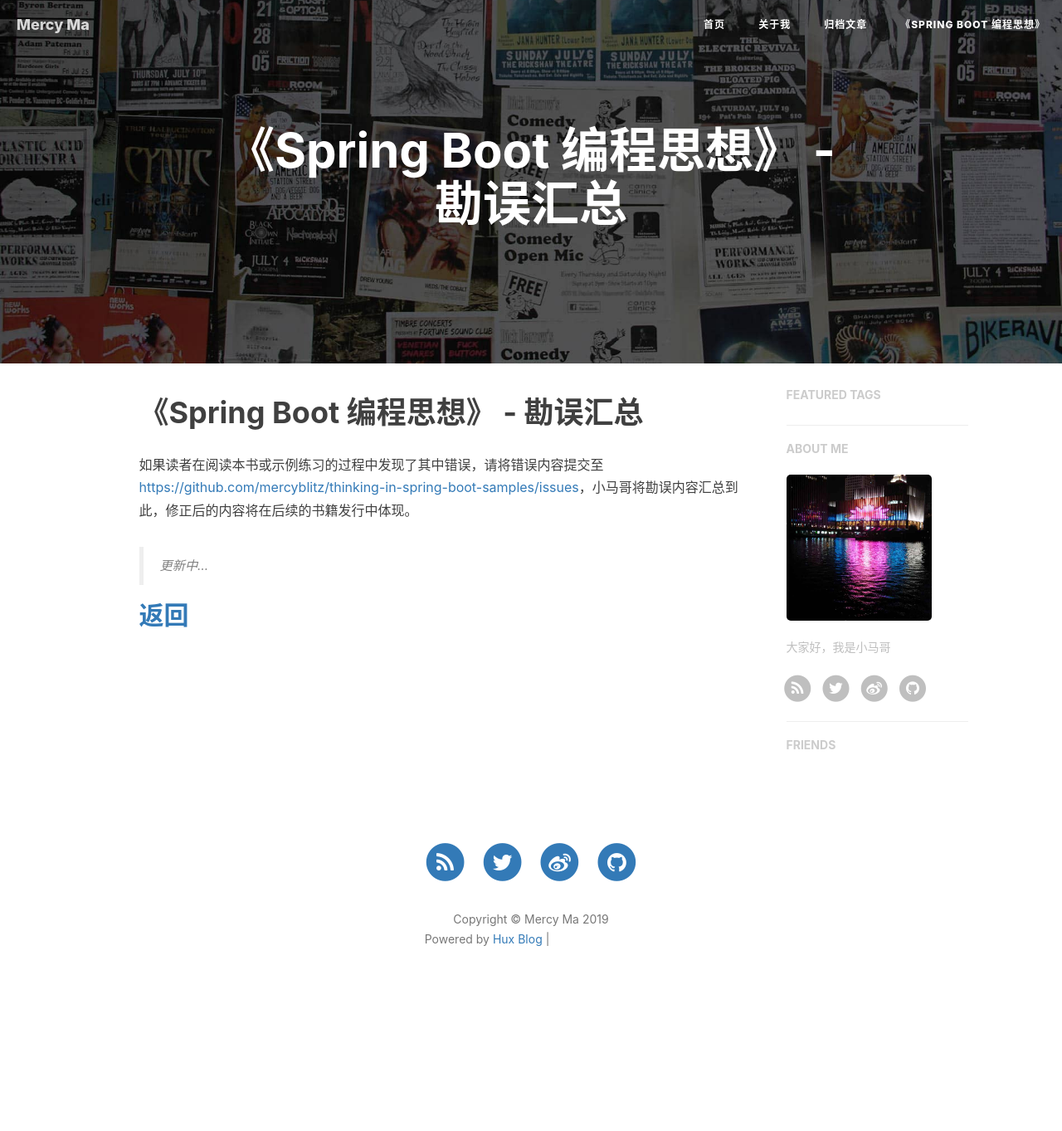
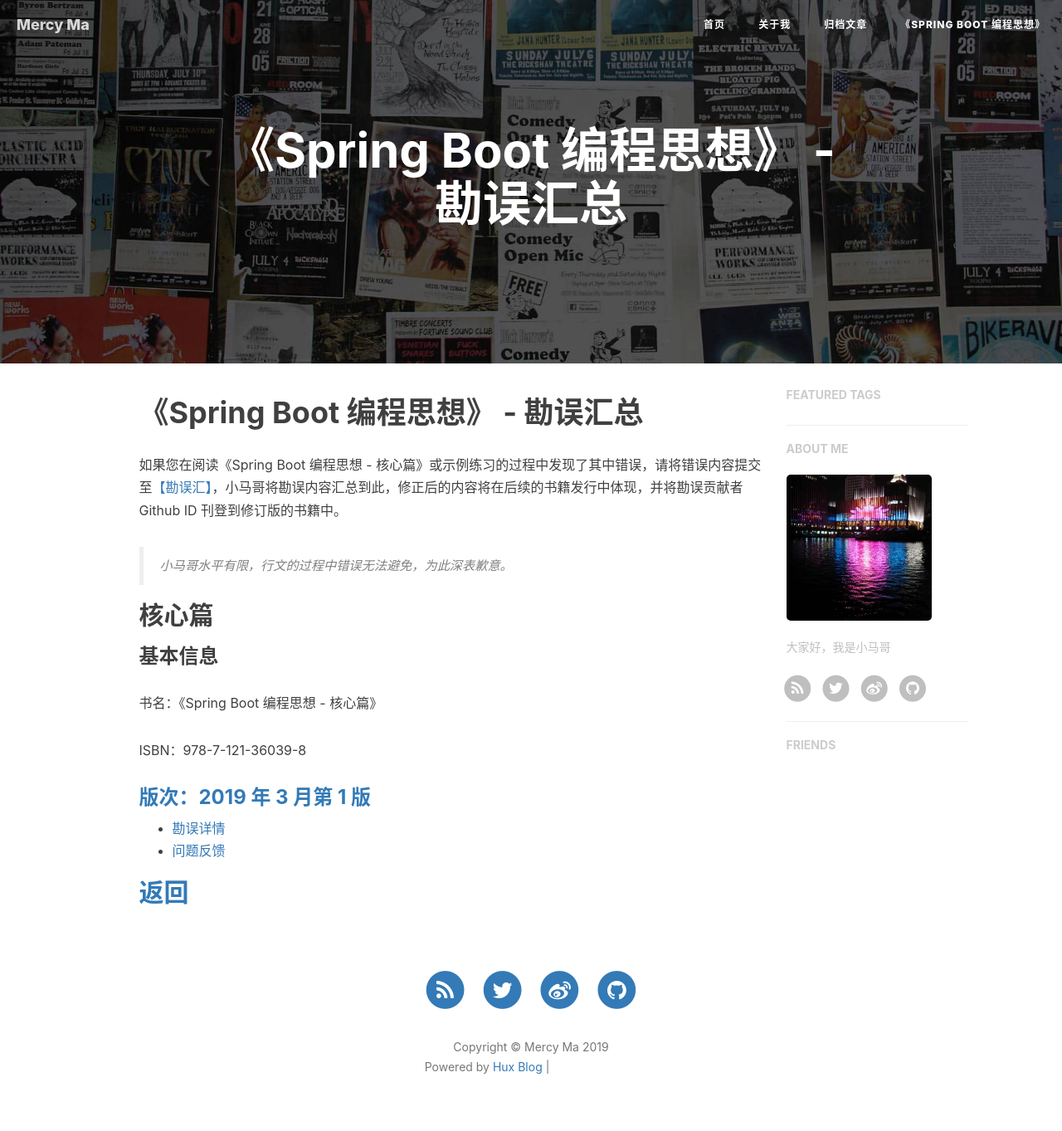
Before and after one commit to mercyblitz/mercyblitz.github.io, a Jekyll site: the page built from books/thinking-in-spring-boot/revision.md, in a window 1280 px wide. Shown: the whole page at 83% size. Built offline with Jekyll 4.4.1, drawn with Linux system fonts in a browser that asks for light colours; nearby versions of some CDN libraries; our own code applies the rules of GitHub Pages for plain Markdown files; comment, search, counter and statistics services are not loaded; before the commit the page ends 1209 px from its top, so only the background shows below that; grey boxes are pictures that could not be loaded.

Commit message:
Update revision.md

```diff
--- a/books/thinking-in-spring-boot/revision.md
+++ b/books/thinking-in-spring-boot/revision.md
@@ -1,8 +1,23 @@
 # 《Spring Boot 编程思想》 - 勘误汇总
 
-如果读者在阅读本书或示例练习的过程中发现了其中错误，请将错误内容提交至 [https://github.com/mercyblitz/thinking-in-spring-boot-samples/issues](https://github.com/mercyblitz/thinking-in-spring-boot-samples/issues)，小马哥将勘误内容汇总到此，修正后的内容将在后续的书籍发行中体现。
+如果您在阅读《Spring Boot 编程思想 - 核心篇》或示例练习的过程中发现了其中错误，请将错误内容提交至[【勘误汇】](https://github.com/mercyblitz/thinking-in-spring-boot-samples/issues)，小马哥将勘误内容汇总到此，修正后的内容将在后续的书籍发行中体现，并将勘误贡献者 Github ID 刊登到修订版的书籍中。
 
-> 更新中...
+> 小马哥水平有限，行文的过程中错误无法避免，为此深表歉意。
+
+
+
+## 核心篇
+
+### 基本信息
+
+书名：《Spring Boot 编程思想 - 核心篇》
+
+ISBN：978-7-121-36039-8
+
+### [版次：2019 年 3 月第 1 版](https://www.yuque.com/docs/share/0998f64a-9538-4b60-9647-bb9f65c43530#e63c23f7)
+
+- [勘误详情](https://www.yuque.com/docs/share/0998f64a-9538-4b60-9647-bb9f65c43530#e63c23f7)
+- [问题反馈](https://github.com/mercyblitz/thinking-in-spring-boot-samples/issues/3)
 
 
 
```
Also changed, not shown: books/thinking-in-spring-boot/core/revision.md (deleted, +0 -44 lines).
